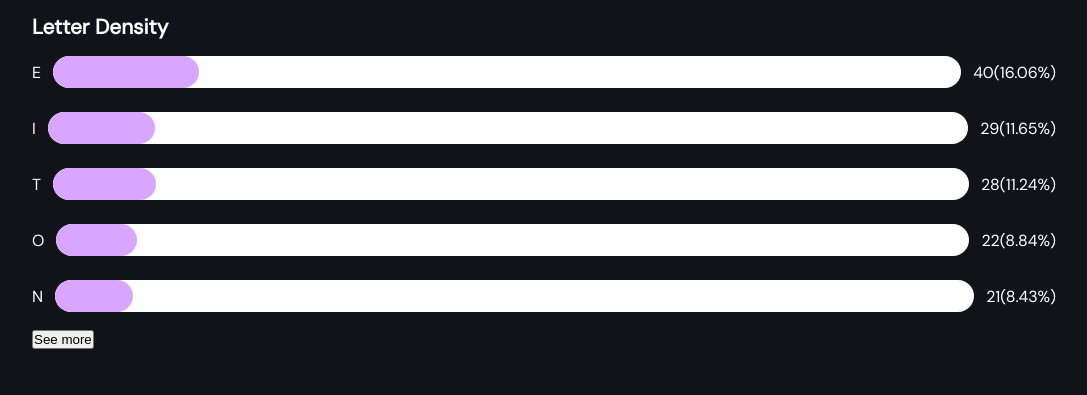
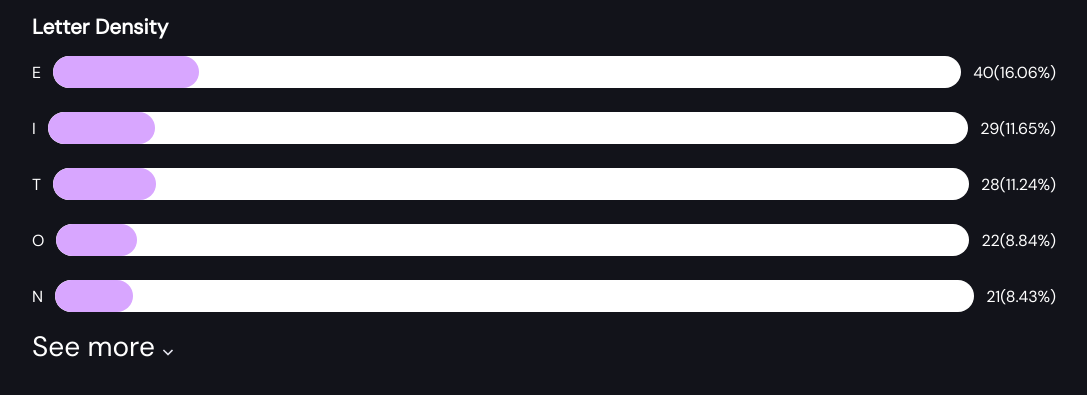
Before and after one commit to jejeadjanor/Character-Counter, a plain HTML site: page starter-code/index.html in a window 1280 px wide. Shown: the part 731-1126 px from the top of the page, without its empty margins (96-1183 px from the left). Drawn offline with Linux system fonts and the light colour scheme.

Commit message:
worked on see more

```diff
--- a/starter-code/index.html
+++ b/starter-code/index.html
@@ -38,7 +38,7 @@
       </label>
     </div>
     <div class="reading-time">
-        Approx. reading time: <span>1 minute</span>
+        Approx. reading time: <span>  1 minute</span>
     </div>
   </div>
     <div class="stats-grid">
@@ -87,10 +87,10 @@
           </div><span> 21(8.43%)</span>
         </div>
       </div>
-      <button class="seemore-button">
+      <a class="seemore-button">
         See more
-        <i class="fi fi-ts-angle-small-down"></i>
-      </button>
+        <img src="./assets/images/downarrow.png" alt="" srcset="">
+      </a>
     </div>
 </div>
 </body>
--- a/starter-code/styles.css
+++ b/starter-code/styles.css
@@ -233,3 +233,9 @@ color: #A5A5B3;
     background-color: var(--purple-card);
     border-radius: 50px;
 }
+
+.seemore-button {
+    text-decoration: none;
+    font-size: 1.75rem;
+    color: #ffffff;
+}
```
Also changed, not shown: starter-code/assets/images/downarrow.png (added).
